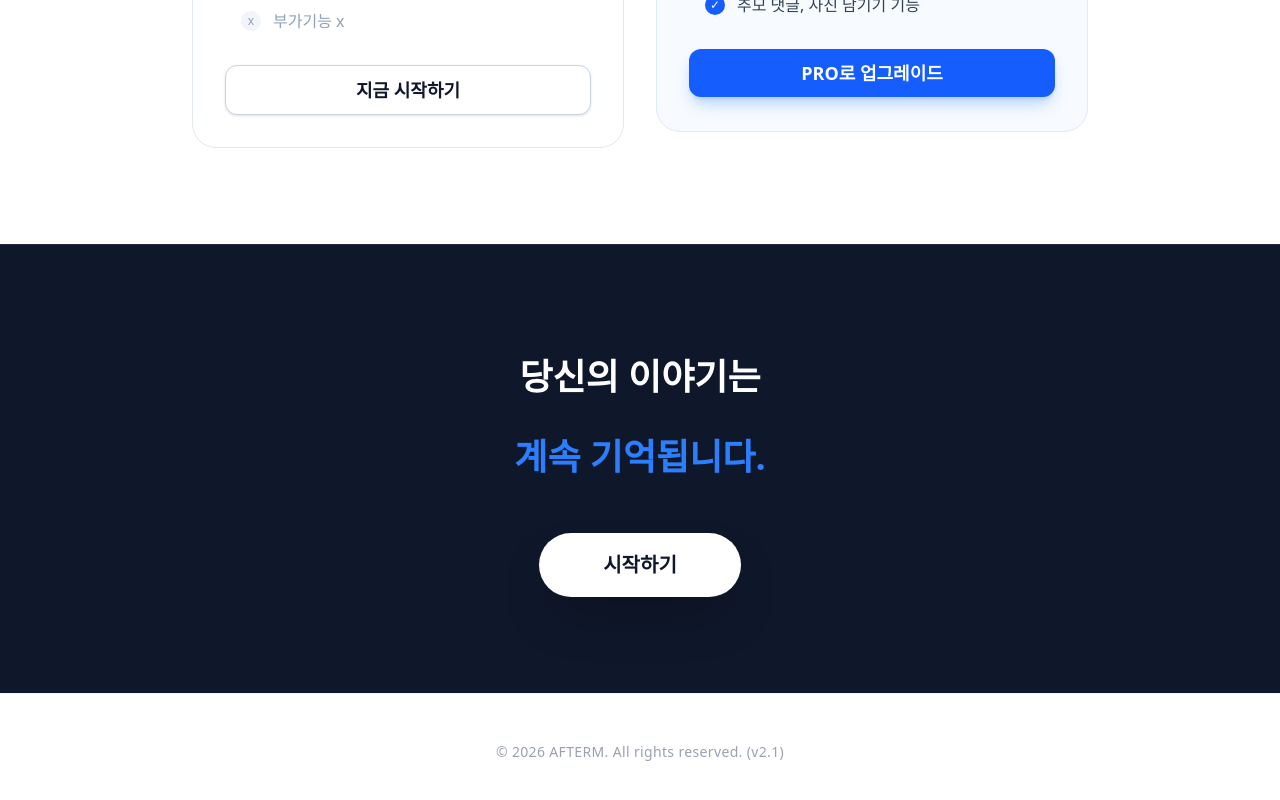
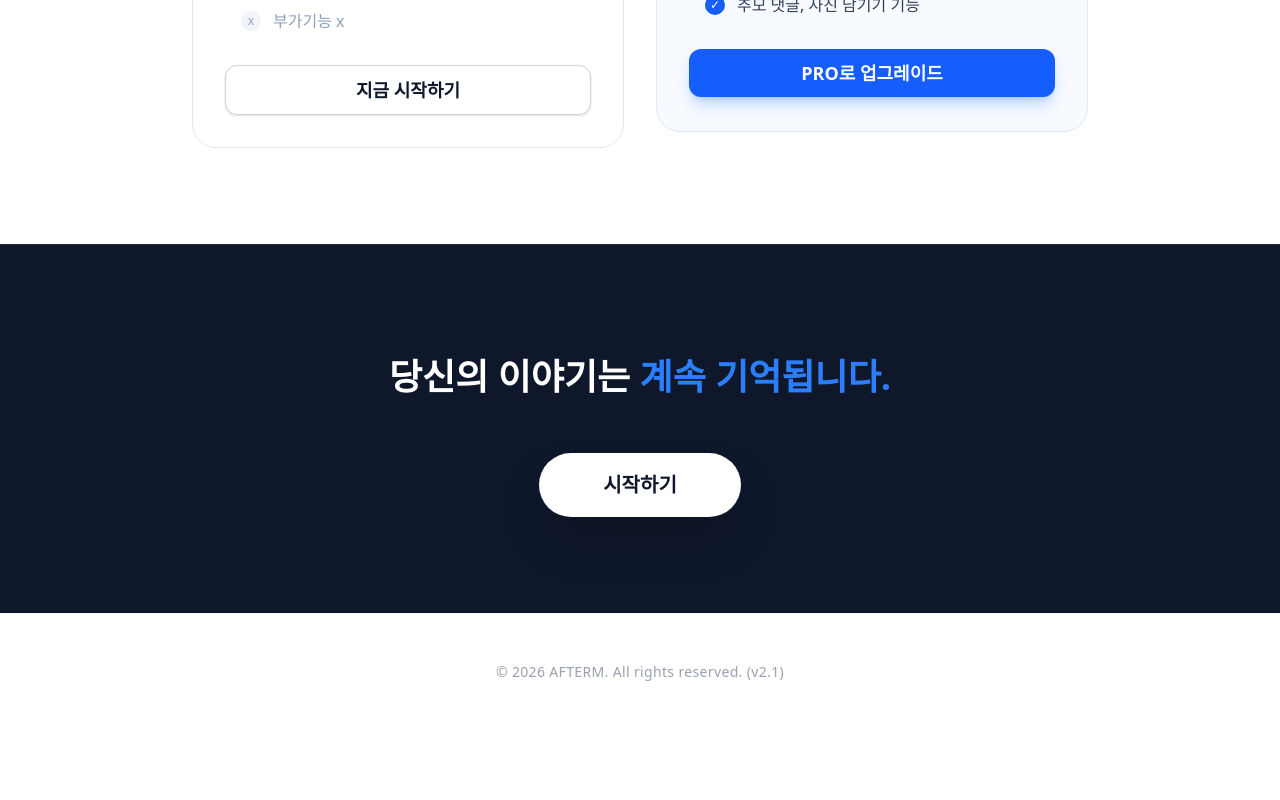
Before and after one commit to dbsdydgus25-gif/afterm, a Next.js app: page / in a window 1280 px wide. Shown: the part 3478-4278 px from the top of the page. After the commit the page ends 4208 px from the top, so only its background shows below. Built offline with nearby package versions, Linux system fonts and the light colour scheme.

Commit message:
style: Fix typo in About page and update Pricing/Closing sections

```diff
--- a/src/app/about/page.tsx
+++ b/src/app/about/page.tsx
@@ -13,7 +13,7 @@ export default function AboutPage() {
                 <h1 className="text-4xl font-bold text-slate-900 mb-8">회사 소개</h1>
                 <div className="space-y-6 text-lg text-slate-600 leading-relaxed">
                     <p>
-                        <strong className="text-slate-900">AFTERM(애프터텀)</strong>은 "떠난 후에도 당신이 기억되도록"이라는 미션 아래 시작된 디지털 생애 데이터 플랫폼입니다.
+                        <strong className="text-slate-900">AFTERM(에프텀)</strong>은 "떠난 후에도 당신이 기억되도록"이라는 미션 아래 시작된 디지털 생애 데이터 플랫폼입니다.
                     </p>
                     <p>
                         우리는 기술을 통해 삶의 마무리를 더 따뜻하고 의미 있게 만들 수 있다고 믿습니다.
--- a/src/app/page.tsx
+++ b/src/app/page.tsx
@@ -606,9 +606,8 @@ export default function Home() {
 
         {/* Closing Section */}
         <section className="w-full py-24 bg-slate-900 text-center border-t border-slate-800">
-          <h2 className="text-2xl md:text-4xl font-extrabold text-white mb-10 leading-relaxed md:leading-loose">
-            당신의 이야기는<br />
-            <span className="block mt-4 md:mt-2 text-blue-500">계속 기억됩니다.</span>
+          <h2 className="text-2xl md:text-4xl font-extrabold text-white mb-10 leading-relaxed md:leading-loose px-4 break-keep">
+            당신의 이야기는 <span className="text-blue-500">계속 기억됩니다.</span>
           </h2>
           <motion.div
             initial={{ opacity: 0, scale: 0.9, y: 20 }}
```
